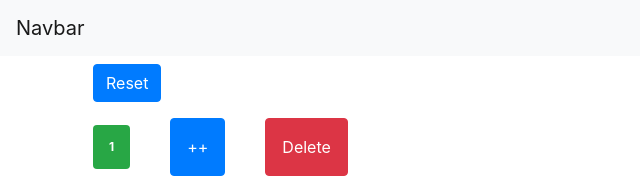
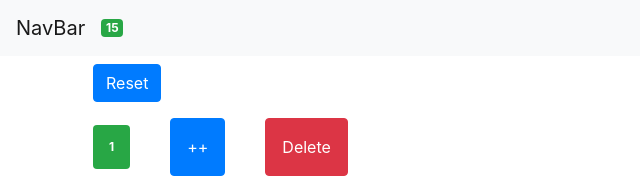
Before and after one commit to Jonas-Wessner/learn-react-vidly, a React (Create React App) app: page / in a window 1280 px wide. Shown: the top 178 px of the page, without its empty margins (0-640 px from the left). Built offline with nearby package versions, Linux system fonts and the light colour scheme.

Commit message:
feat/refactor: add badge with sum of counters to navbar; use object destrucuring

```diff
--- a/src/App.css
+++ b/src/App.css
@@ -57,3 +57,7 @@
   /* position text vertically in the middle of the element */
   align-items: center;
 }
+
+#navbar {
+  justify-content: flex-start;
+}
--- a/src/App.js
+++ b/src/App.js
@@ -3,15 +3,54 @@ import "./App.css";
 import Counters from "./modules/counters";
 import NavBar from "./modules/navBar";
 
-function App() {
+class App extends Component {
+  state = {
+    counters: [
+      { value: 1, id: 0 },
+      { value: 2, id: 1 },
+      { value: 12, id: 2 },
+    ],
+  };
+
+  handleDelete = counter => {
+    this.setState({
+      counters: this.state.counters.filter(elem => elem.id !== counter.id),
+    });
+  };
+
+  handleIncrement = counter => {
+    const c = [...this.state.counters]; // clone counters
+    const index = c.indexOf(counter);
+    c[index] = { ...counter }; // clone relevant counter, because is is so far still referencing the counter in the state
+    c[index].value += 1; // increment new value without modifying this.state
+    this.setState({ counters: c }); // let react properly update this.state
+  };
+
+  handleReset = () => {
+    this.setState({
+      counters: this.state.counters.map(counter => {
+        const c = { ...counter };
+        c.value = 0;
+        return c;
+      }),
+    });
+  };
+
+  render() {
     return (
       <React.Fragment>
-      <NavBar />
+        <NavBar counters={this.state.counters} />
         <main className="container">
-        <Counters />
+          <Counters
+            counters={this.state.counters}
+            onReset={this.handleReset}
+            onIncrement={this.handleIncrement}
+            onDelete={this.handleDelete}
+          />
         </main>
       </React.Fragment>
     );
   }
+}
 
 export default App;
--- a/src/modules/counter.jsx
+++ b/src/modules/counter.jsx
@@ -1,18 +1,30 @@
 import React, { Component } from "react";
 
 class Counter extends Component {
+  // directly returning the counter, not copying it into a property !
+  // this is important in order to stay up to date with the parent that we receive the props from
+  // the getter, however, is purely to avoid redundancy in the below code
+  get counter() {
+    return this.props.counter;
+  }
+
   render() {
+    // object destructuring,
+    // this stores the attributes that we are interested in in separate variables.
+    // this makes using those variables below shorter and cleaner
+    const { onIncrement, onDelete, counter } = this.props;
+
     return (
       <div className="counter">
         <span className={this.getBadgeClasses()}>{this.formatCount()}</span>
         <button
-          onClick={() => this.props.onIncrement(this.props.counter)}
+          onClick={() => onIncrement(counter)}
           className="btn btn-primary"
         >
           ++
         </button>
         <button
-          onClick={() => this.props.onDelete(this.props.counter)}
+          onClick={() => onDelete(counter)}
           className="btn btn-danger m-2"
         >
           Delete
@@ -23,12 +35,12 @@ class Counter extends Component {
 
   getBadgeClasses() {
     let classes = "badge m-2 badge-";
-    return (classes += this.props.counter.value === 0 ? "warning" : "success");
+    return (classes += this.counter.value === 0 ? "warning" : "success");
   }
 
   formatCount() {
-    const count = this.props.counter.value; // Object destructuring
-    return count === 0 ? "zero" : count;
+    const { value } = this.props.counter; // Object destructuring
+    return value === 0 ? "zero" : value;
   }
 }
 
--- a/src/modules/counters.jsx
+++ b/src/modules/counters.jsx
@@ -2,51 +2,20 @@ import React, { Component } from "react";
 import Counter from "./counter";
 
 class Counters extends Component {
-  state = {
-    counters: [
-      { value: 1, id: 0 },
-      { value: 2, id: 1 },
-      { value: 12, id: 2 },
-    ],
-  };
+  render() {
+    const { onIncrement, onDelete, onReset, counters } = this.props;
 
-  handleDelete = counter => {
-    this.setState({
-      counters: this.state.counters.filter(elem => elem.id !== counter.id),
-    });
-  };
-
-  handleIncrement = counter => {
-    const c = [...this.state.counters]; // clone counters
-    const index = c.indexOf(counter);
-    c[index] = { ...counter }; // clone relevant counter, because is is so far still referencing the counter in the state
-    c[index].value += 1; // increment new value without modifying this.state
-    console.log(c);
-    this.setState({ counters: c }); // let react properly update this.state
-  };
-
-  handleReset = () => {
-    this.setState({
-      counters: this.state.counters.map(counter => {
-        const c = { ...counter };
-        c.value = 0;
-        return c;
-      }),
-    });
-  };
-
-  render() {
-    if (this.state.counters.length === 0) return <div />; // render nothing, e.g. do not render Reset-button
+    if (counters.length === 0) return <div />; // render nothing, e.g. do not render Reset-button
     return (
       <React.Fragment>
-        <button className="btn btn-primary m-2" onClick={this.handleReset}>
+        <button className="btn btn-primary m-2" onClick={onReset}>
           Reset
         </button>
-        {this.state.counters.map((counter, index) => (
+        {counters.map((counter, index) => (
           <Counter
             key={index}
-            onDelete={this.handleDelete}
-            onIncrement={this.handleIncrement}
+            onDelete={onDelete}
+            onIncrement={onIncrement}
             counter={counter}
           />
         ))}
--- a/src/modules/navBar.jsx
+++ b/src/modules/navBar.jsx
@@ -1,16 +1,21 @@
-import React, { Component } from "react";
+// stateless functional Component
+// this is a component that has not own state and therefore
+// can be built as a function that receives the props as a parameter
+// using it from the outside is exactly as if it was a full component extending the component class
 
-class NavBar extends Component {
-  state = {};
-  render() {
-    return (
-      <nav className="navbar navbar-light bg-light">
-        <a className="navbar-brand" href="#">
-          Navbar
-        </a>
-      </nav>
-    );
-  }
-}
+const NavBar = ({ counters }) => {
+  return (
+    <nav id="navbar" className="navbar navbar-light bg-light">
+      <a className="navbar-brand" href="#">
+        NavBar
+      </a>
+      <span className="badge badge-success">
+        {counters.reduce((acc, counter) => {
+          return acc + counter.value;
+        }, 0)}
+      </span>
+    </nav>
+  );
+};
 
 export default NavBar;
```
Lines whose indentation alone changed are shown as unchanged.
